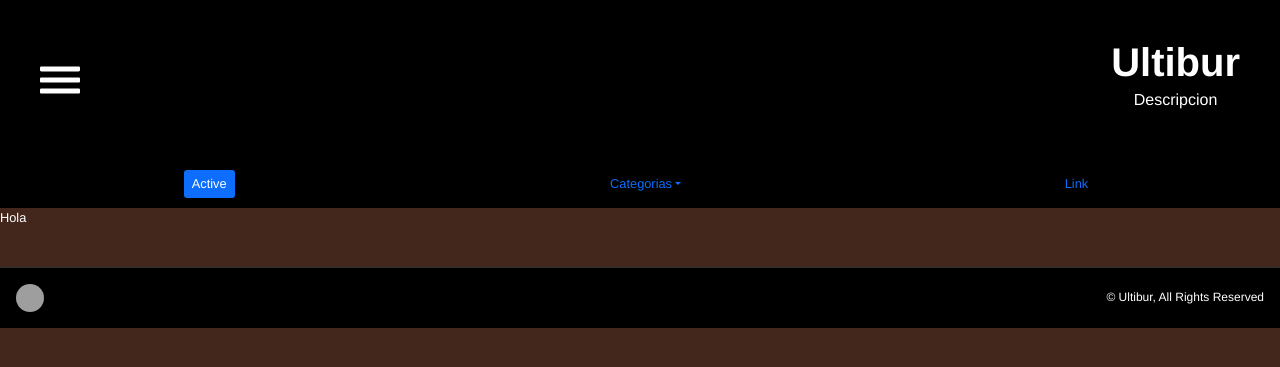
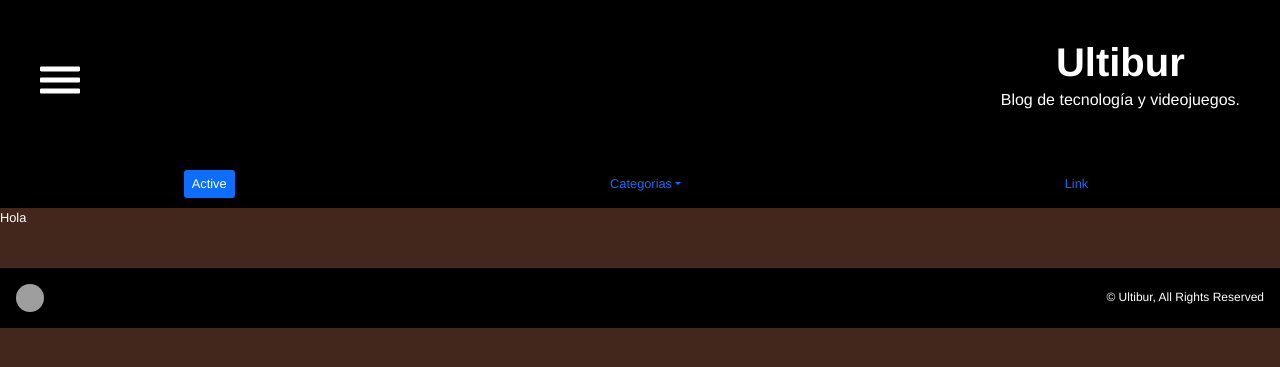
Before and after one commit to ivan-burgio/mediabur, a PHP site: page / in a window 1280 px wide. Shown: the top 367 px of the page. Run offline with PHP 8.4, Linux system fonts and the light colour scheme; some libraries are stand-ins or nearby versions; grey boxes are pictures that could not be loaded.

Commit message:
descripcion

```diff
--- a/src/scss/templates/_header.scss
+++ b/src/scss/templates/_header.scss
@@ -22,7 +22,7 @@
     }
 
     &__description {
-
+        text-align: center;
     }
 
     &__img-barras {
--- a/views/templates/header.php
+++ b/views/templates/header.php
@@ -5,6 +5,6 @@
 
     <div class="header__contenedor">
         <h2 class="header__titulo">Ultibur</h2>
-        <p class="header__description">Descripcion</p>
+        <p class="header__description">Blog de tecnología y videojuegos.</p>
     </div>
 </header>
```
Also changed, not shown: public/build/css/app.css, 1 other file.
